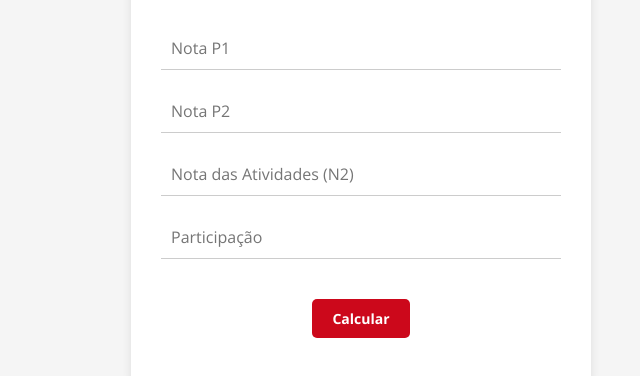
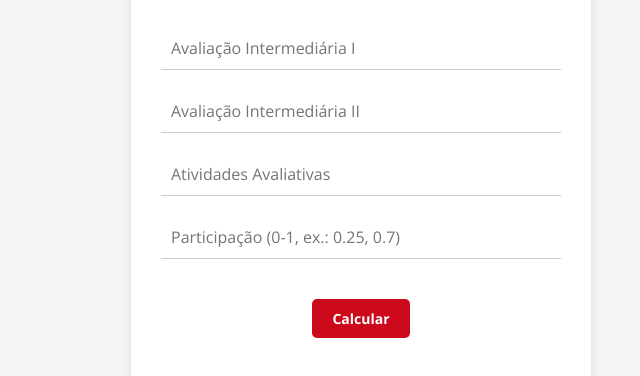
Before and after one commit to zerotohero3/mediamack, a plain HTML site: page index.html in a window 1280 px wide. Shown: the part 344-720 px from the top of the page, without its empty margins (279-919 px from the left). Drawn offline with nearby package versions, Linux system fonts and the light colour scheme.

Commit message:
Improving input descriptions

```diff
--- a/index.html
+++ b/index.html
@@ -17,16 +17,16 @@
   <div class="container">
     <h1>Calculadora de<br><strong>Aprovação</strong></h1>
     <div class="input-group">
-      <input type="number" id="p1" step="0.1" min="0" max="10" maxlength="2" placeholder="Nota P1">
+      <input type="number" id="p1" step="0.1" min="0" max="10" maxlength="2" placeholder="Avaliação Intermediária I">
     </div>
     <div class="input-group">
-      <input type="number" id="p2" step="0.1" min="0" max="10" maxlength="2" placeholder="Nota P2">
+      <input type="number" id="p2" step="0.1" min="0" max="10" maxlength="2" placeholder="Avaliação Intermediária II">
     </div>
     <div class="input-group">
-      <input type="number" id="n2" step="0.1" min="0" max="10" maxlength="2" placeholder="Nota das Atividades (N2)">
+      <input type="number" id="n2" step="0.1" min="0" max="10" maxlength="2" placeholder="Atividades Avaliativas">
     </div>
     <div class="input-group">
-      <input type="number" id="participation" step="0.1" min="0" max="10" maxlength="2" placeholder="Participação">
+      <input type="number" id="participation" step="0.1" min="0" max="10" maxlength="2" placeholder="Participação (0-1, ex.: 0.25, 0.7)">
     </div>
     <button onclick="calculate()">Calcular</button>
     <div id="result"></div>
--- a/js/script.js
+++ b/js/script.js
@@ -20,7 +20,11 @@ function calculate() {
     participation < 0 ||
     participation > 1
   ) {
-    alert("Por favor, preencha todas as notas corretamente.");
+    if (isNaN(participation) || participation < 0 || participation > 1) {
+      alert("A nota de participação deve estar entre 0 e 1.");
+    } else {
+      alert("As notas avaliativas devem estar entre 0 e 10.");
+    }
     return;
   }
 
```
